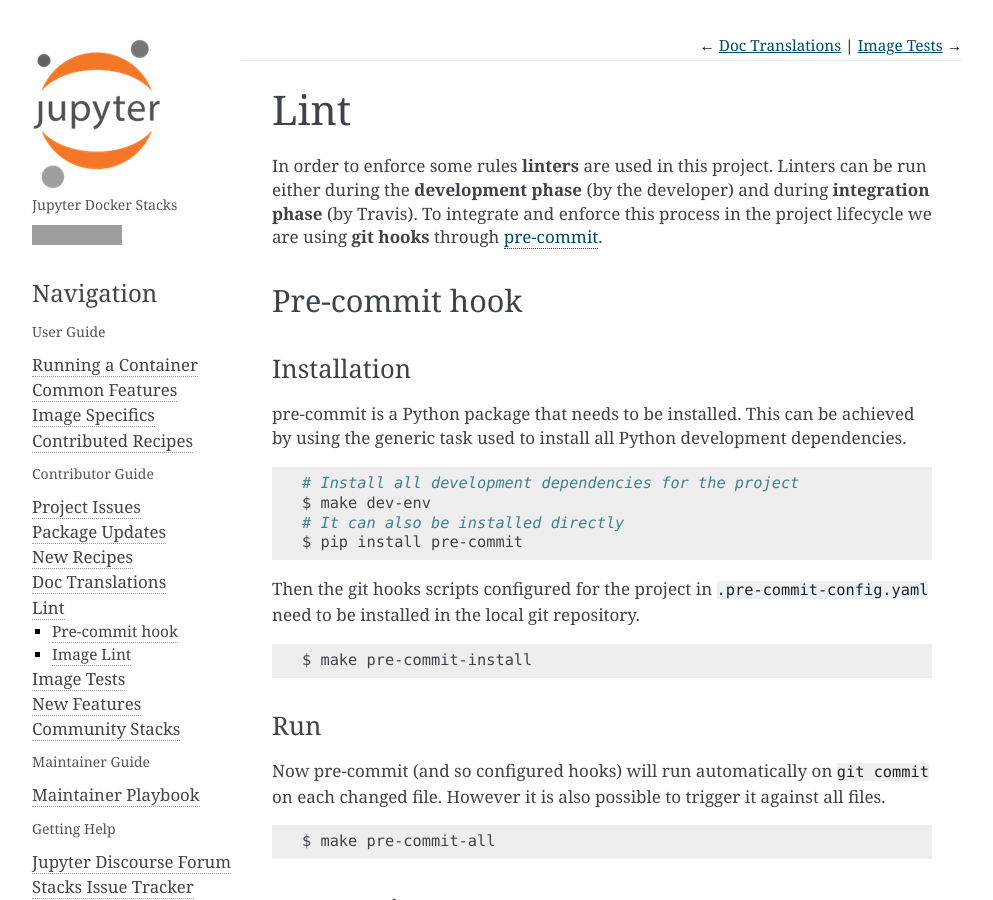
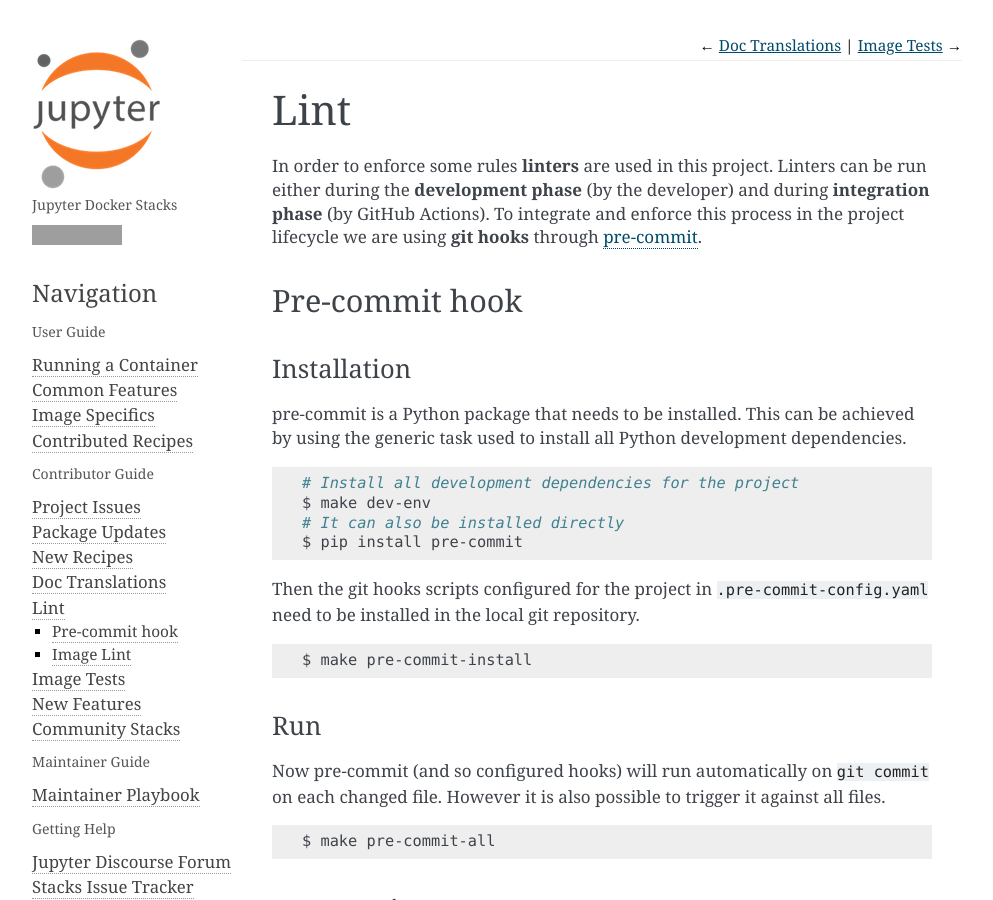
Before and after one commit to jupyter/docker-stacks, a Sphinx documentation site: the page built from docs/contributing/lint.md, in a window 1280 px wide and 900 px high. Shown: the whole window, without its empty margins (148-1141 px from the left). Built offline with Sphinx 7.4.7, drawn with Linux system fonts in a browser that asks for light colours; pages that are not in the unit, such as notebooks, are missing from menus; grey boxes are pictures that could not be loaded.

Commit message:
Remove travis related code

```diff
--- a/docs/contributing/lint.md
+++ b/docs/contributing/lint.md
@@ -1,7 +1,7 @@
 # Lint
 
 In order to enforce some rules **linters** are used in this project.
-Linters can be run either during the **development phase** (by the developer) and during **integration phase** (by Travis).
+Linters can be run either during the **development phase** (by the developer) and during **integration phase** (by GitHub Actions).
 To integrate and enforce this process in the project lifecycle we are using **git hooks** through [pre-commit][pre-commit].
 
 ## Pre-commit hook
```
Also changed, not shown: 1 other file.
